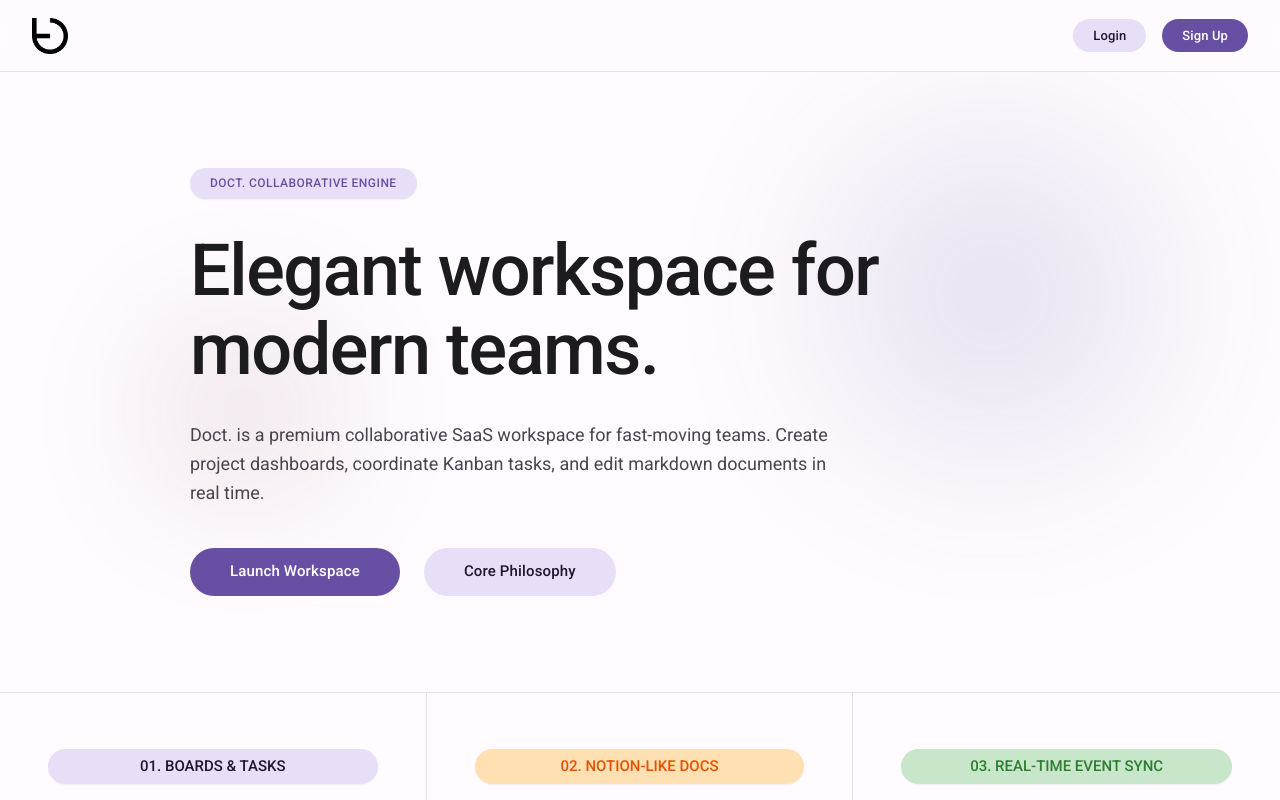
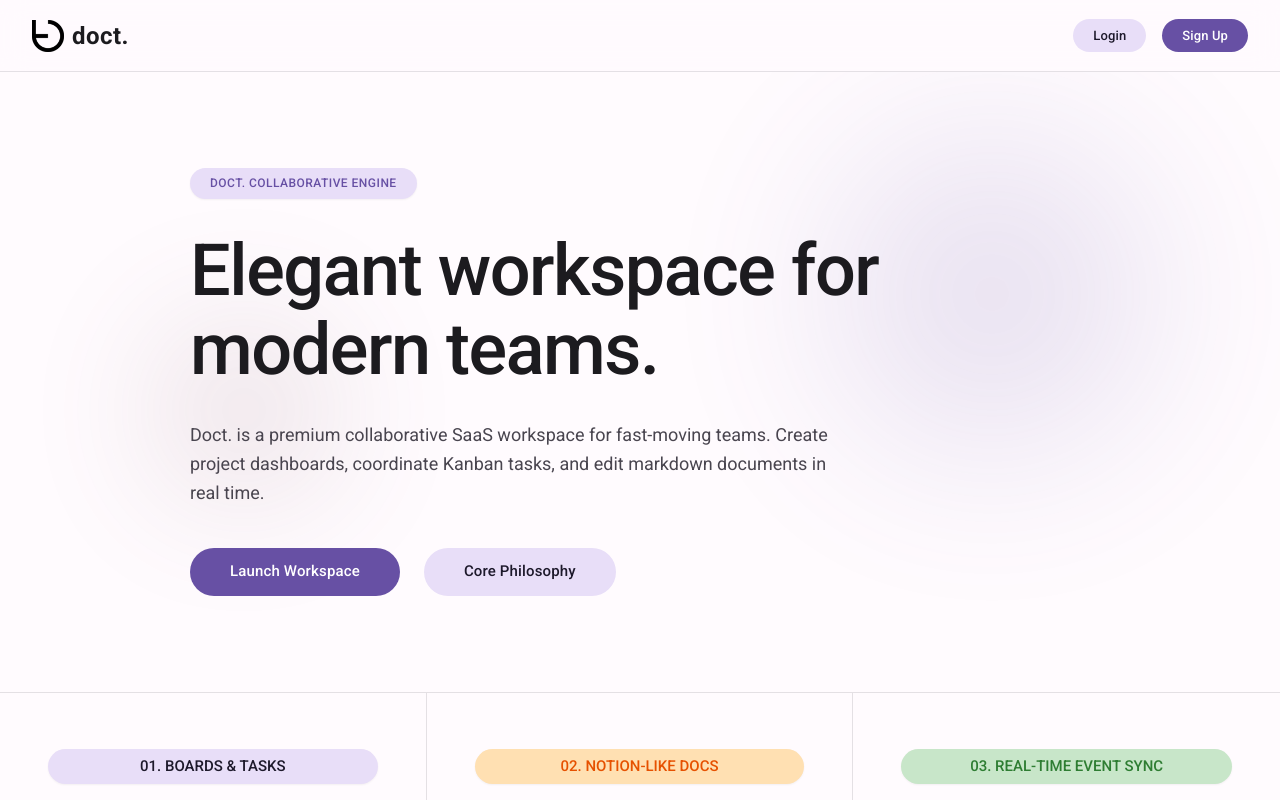
Before and after one commit to noxidda/Doct, a React (Vite) app in the folder client/: page / in a window 1280 px wide. Shown: the top 800 px of the page. Built offline with nearby package versions, Linux system fonts and the light colour scheme; no server answers.

Commit message:
Added bold lowercase brand text doct. after the logo image in both sidebar and landing page headers

```diff
--- a/client/src/components/Layout.jsx
+++ b/client/src/components/Layout.jsx
@@ -85,9 +85,19 @@ const Layout = ({ children }) => {
             marginBottom: '0.5rem',
             padding: '0 0.5rem',
             display: 'flex',
-            alignItems: 'center'
+            alignItems: 'center',
+            gap: '0.5rem'
           }}>
-            <img src={logoBlack} alt="Doct Logo" style={{ height: '36px', width: 'auto', display: 'block' }} />
+            <img src={logoBlack} alt="Doct Logo" style={{ height: '32px', width: 'auto', display: 'block' }} />
+            <span style={{
+              fontSize: '1.6rem',
+              fontWeight: 800,
+              color: '#1C1B1F',
+              letterSpacing: '0.02em',
+              fontFamily: 'var(--font-heading)'
+            }}>
+              doct.
+            </span>
           </div>
 
           {/* Workspace Switcher */}
--- a/client/src/pages/LandingPage.jsx
+++ b/client/src/pages/LandingPage.jsx
@@ -11,9 +11,19 @@ const LandingPage = () => {
         <div style={{
           padding: '0.2rem 0',
           display: 'flex',
-          alignItems: 'center'
+          alignItems: 'center',
+          gap: '0.5rem'
         }}>
-          <img src={logoBlack} alt="Doct Logo" style={{ height: '36px', width: 'auto', display: 'block' }} />
+          <img src={logoBlack} alt="Doct Logo" style={{ height: '32px', width: 'auto', display: 'block' }} />
+          <span style={{
+            fontSize: '1.5rem',
+            fontWeight: 800,
+            color: '#1C1B1F',
+            letterSpacing: '0.02em',
+            fontFamily: 'var(--font-heading)'
+          }}>
+            doct.
+          </span>
         </div>
 
         <div style={{ display: 'flex', gap: '1rem', alignItems: 'center' }}>
```
